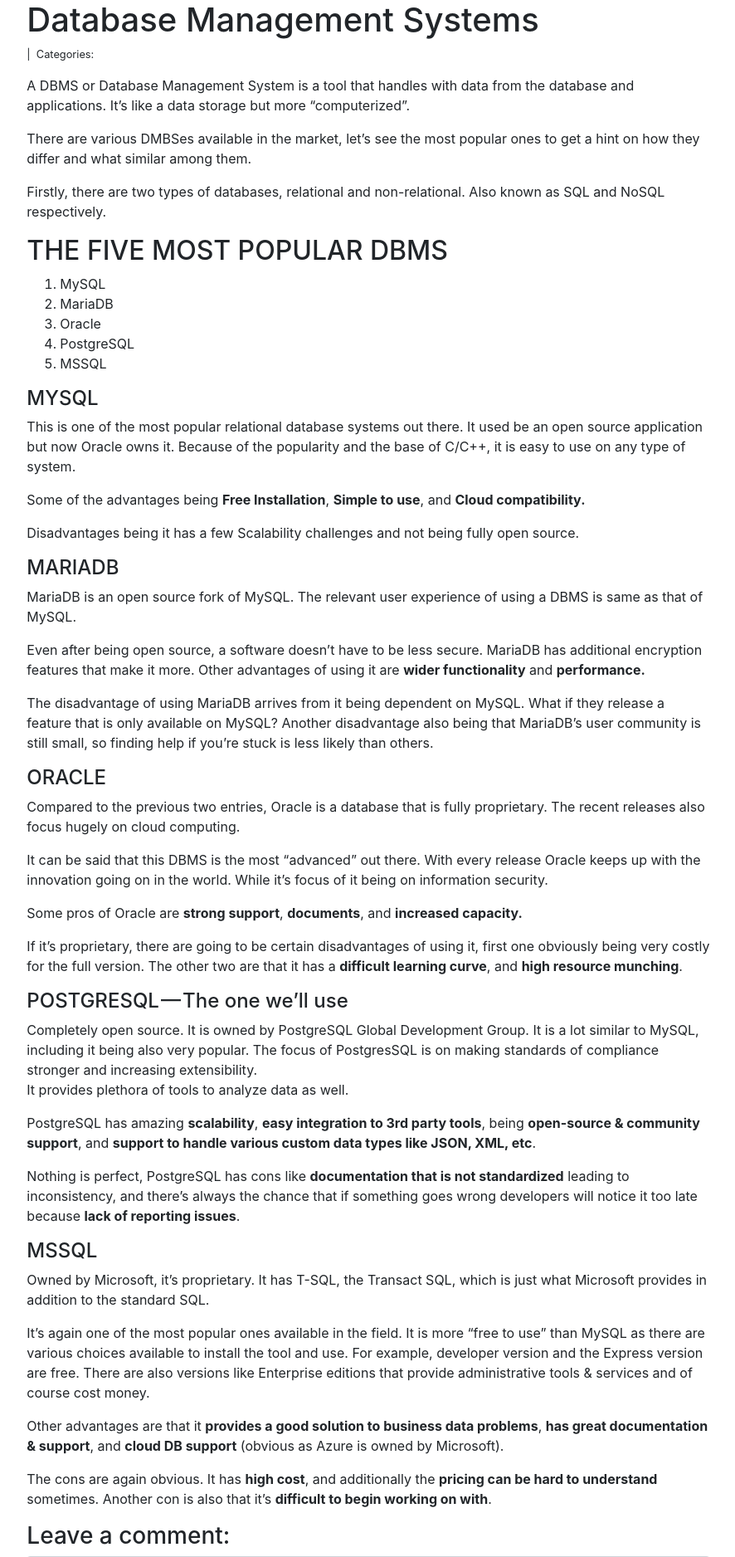
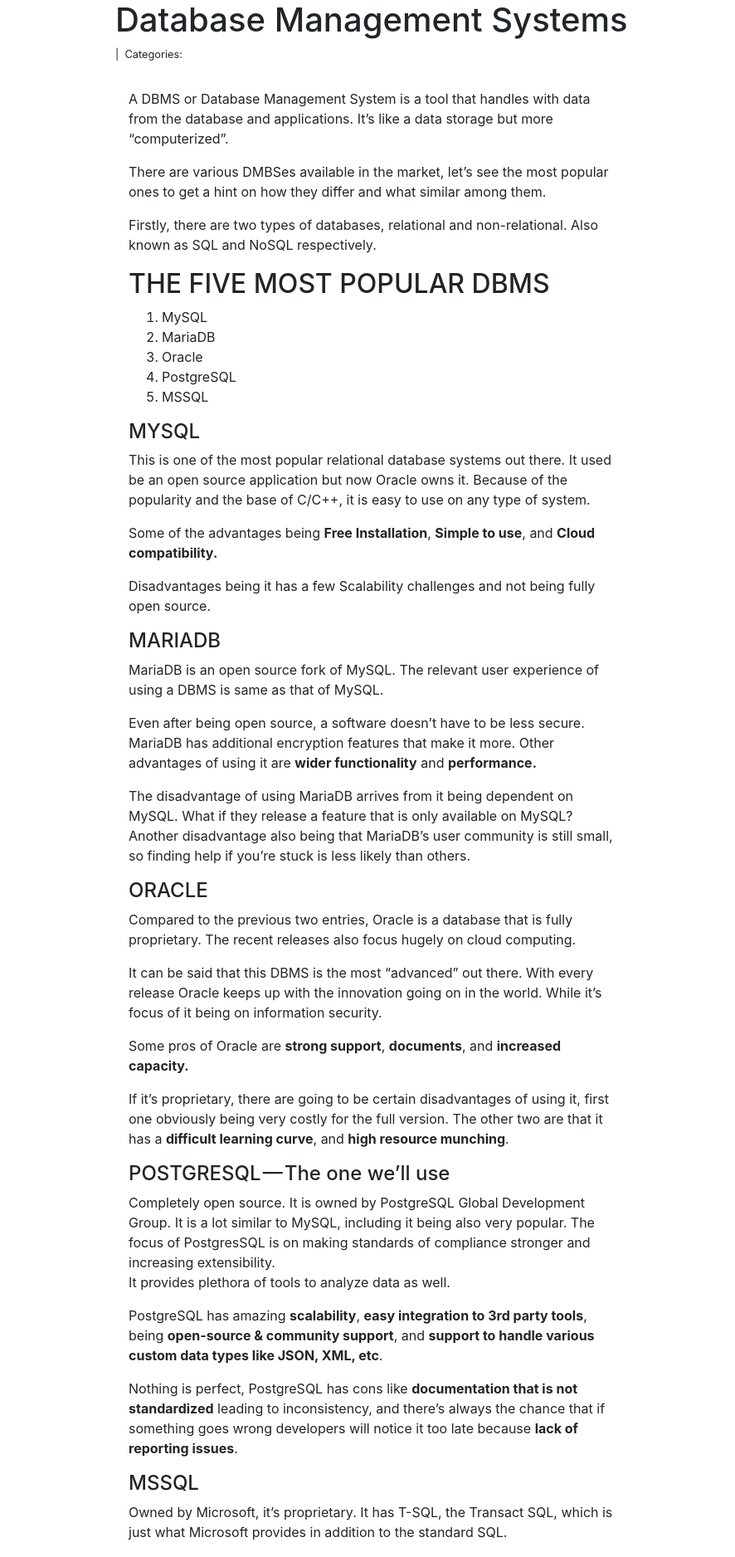
Before and after one commit to aad1tya/blog-page-sql, a Django app: page /blog/2/ in a window 1280 px wide. Shown: the top 1876 px of the page at 83% size, without its empty margins (196-1082 px from the left). Run offline with Django 4.2, Linux system fonts and the light colour scheme; data comes from the database, SQL or seed files in the repository; both versions use the stored data as it was after the commit; parts of the project's set-up code (start-up, migrations or seed data) failed here and were passed over; some libraries are stand-ins or nearby versions.

Commit message:
Formatted the website and improved the markdown of the Article formats

```diff
--- a/blog/templates/blog_detail.html
+++ b/blog/templates/blog_detail.html
@@ -3,7 +3,7 @@
 {% load markdown_extras %}
 {% block page_content %}
 
-<div class="col-md-8 offset-md-2">
+<div class="col-md-8 offset-md-3">
 
     <h1>{{ post.title }}</h1>
 
@@ -25,7 +25,10 @@
 
     </small>
 
-    <p>{{ post.body | markdown | safe }}</p>
+    <div class="w-75 p-3">
+        <p>{{ post.body | markdown | safe }}</p>
+
+    <h1>&nbsp;</h1>
 
     <h3>Leave a comment:</h3>
 
@@ -64,6 +67,7 @@
     <p>{{ comment.body }}</p>
 
     <hr>
+    </div>
 
     {% endfor %}
 
```
Also changed, not shown: db.sqlite3.
